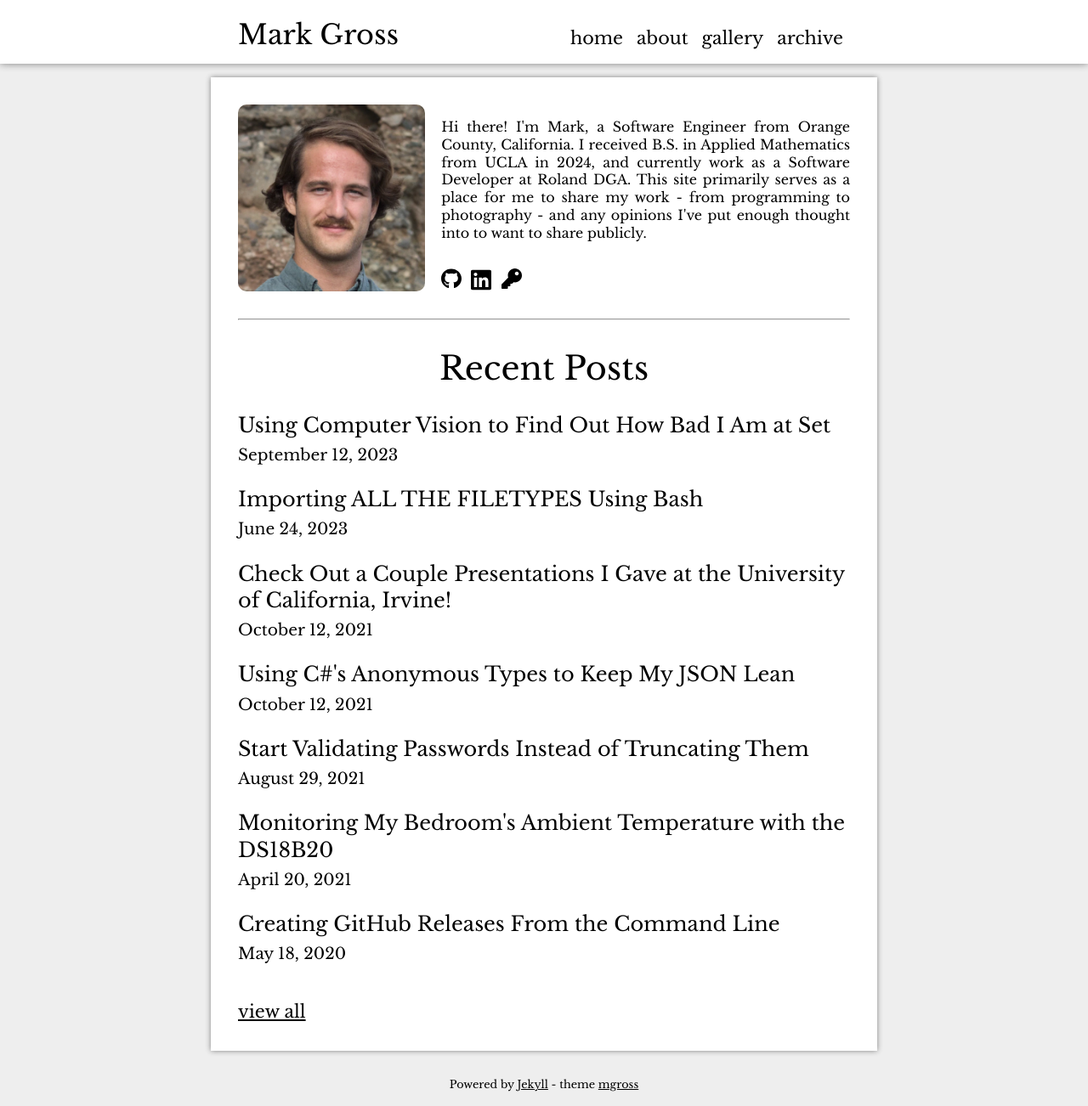
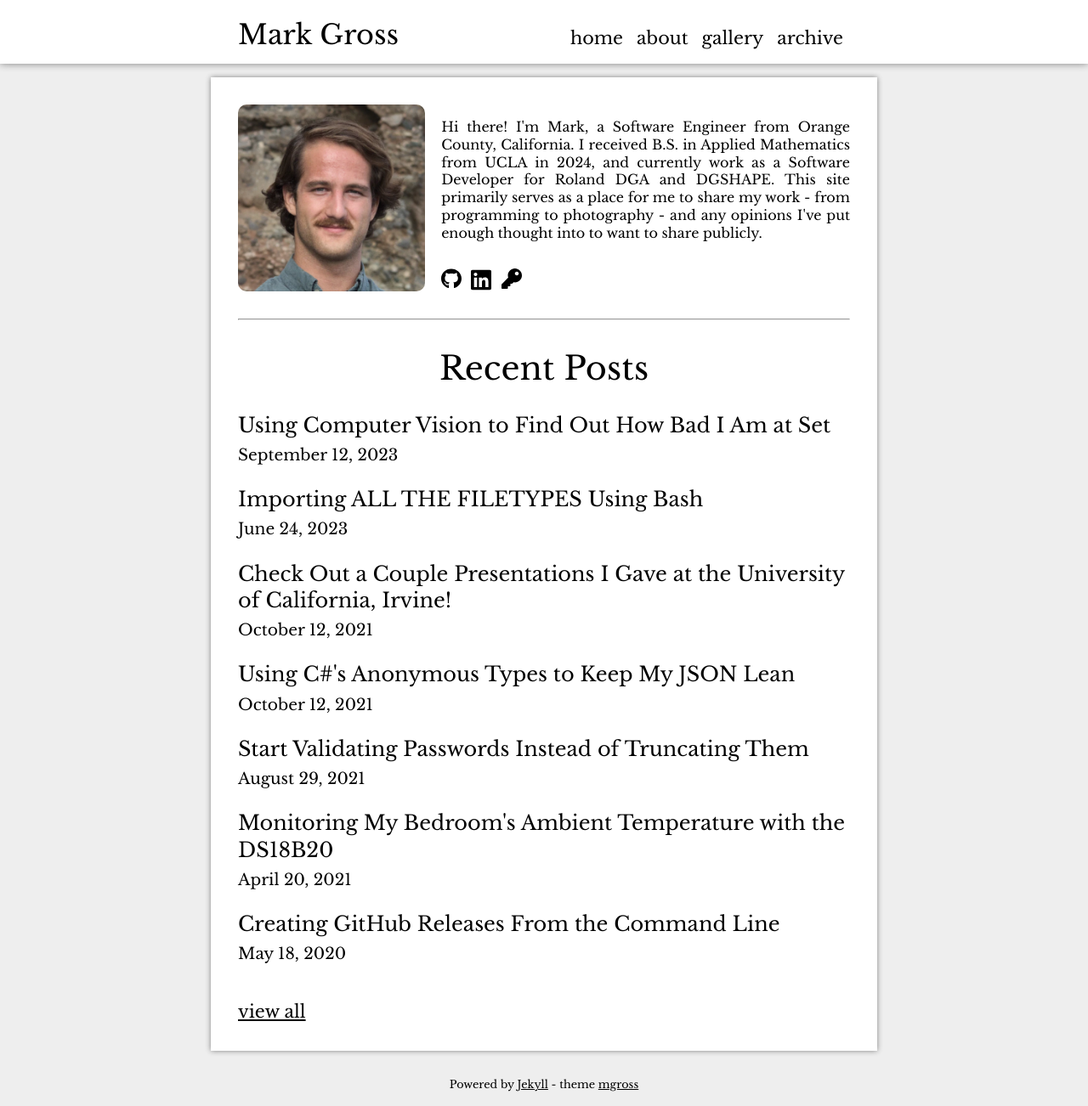
Before and after one commit to MarkusG/markusg.github.io, a Jekyll site: the page built from index.html, in a window 1280 px wide. Shown: the whole page at 85% size. Built offline with Jekyll 4.4.1, drawn with Linux system fonts in a browser that asks for light colours.

Commit message:
Yippee I graduated pt. 2

```diff
--- a/index.html
+++ b/index.html
@@ -9,10 +9,11 @@ layout: default
             <p id="blurb">
                 Hi there! I'm Mark, a Software Engineer from Orange County,
                 California. I received B.S. in Applied Mathematics from UCLA in
-                2024, and currently work as a Software Developer at Roland DGA.
-                This site primarily serves as a place for me to share my work -
-                from programming to photography - and any opinions I've put
-                enough thought into to want to share publicly.
+                2024, and currently work as a Software Developer for Roland DGA
+                and DGSHAPE. This site primarily serves as a place for me to
+                share my work - from programming to photography - and any
+                opinions I've put enough thought into to want to share
+                publicly.
             </p>
             <div class="icon-group">
                 {% if site.you.github %}
```
Also changed, not shown: about.md (+3 -3 lines).
